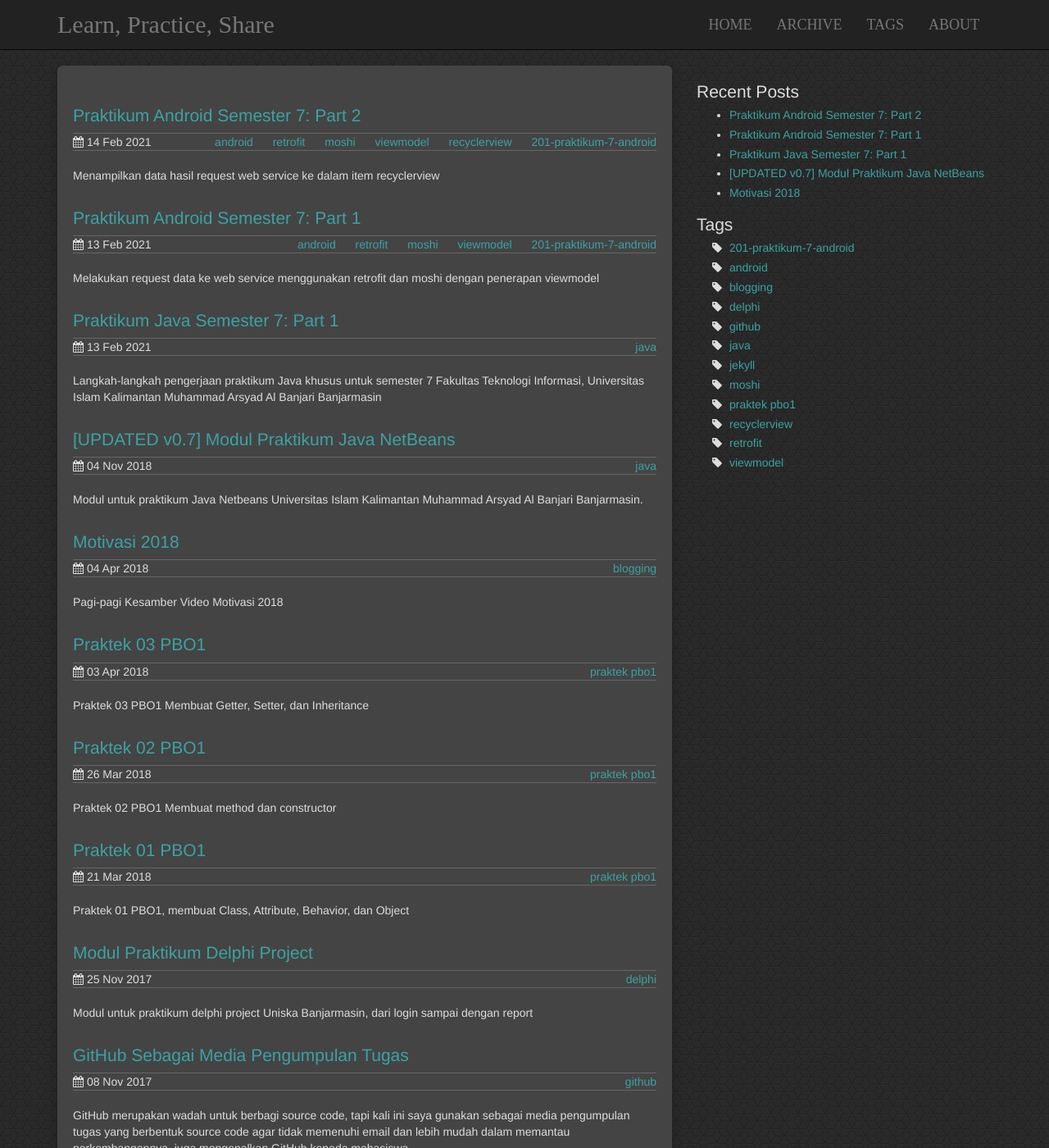
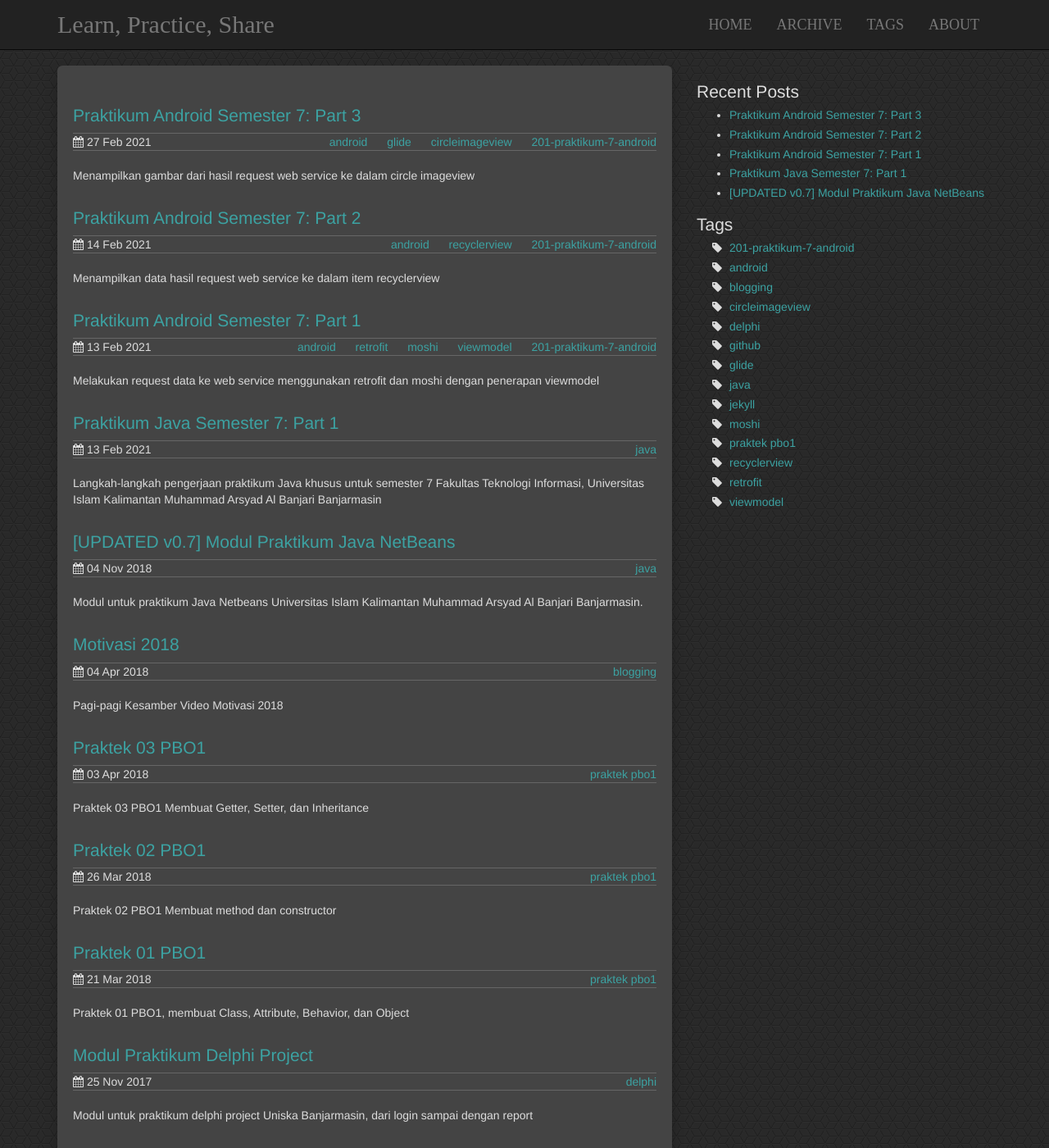
Before and after one commit to mirzayogy/mirzayogy.github.io, a Jekyll site: the page built from index.html, in a window 1280 px wide and 1400 px high. Shown: the whole window at 82% size. Built offline with Jekyll 4.4.1, drawn with Linux system fonts in a browser that asks for light colours; some of the changed text lies outside the part shown.

Commit message:
menampilkan gambar dengan circleimageview dan glide

```diff
--- a/_posts/2021-02-13-android-sem7-part1.markdown
+++ b/_posts/2021-02-13-android-sem7-part1.markdown
@@ -12,6 +12,10 @@ tags:
  - viewmodel
  - 201-praktikum-7-android
 ---
+
+Praktikum Android Semester 7: Part 1
+[Praktikum Android Semester 7: Part 2]({% post_url 2021-02-14-android-sem7-part2 %})
+[Praktikum Android Semester 7: Part 3]({% post_url 2021-02-27-android-sem7-part3 %})
 
 Pada praktikum khusus semester 7 ini diharapkan sudah menguasai dasar pemrograman android, bisa dipelajari diantaranya melalui playlist berikut
 
@@ -278,3 +282,4 @@ OK Proses request data berhasil.
 
 Praktikum Android Semester 7: Part 1
 [Praktikum Android Semester 7: Part 2]({% post_url 2021-02-14-android-sem7-part2 %})
+[Praktikum Android Semester 7: Part 3]({% post_url 2021-02-27-android-sem7-part3 %})
--- a/_posts/2021-02-14-android-sem7-part2.markdown
+++ b/_posts/2021-02-14-android-sem7-part2.markdown
@@ -8,15 +8,13 @@ comments : true
 description: Menampilkan data hasil request web service ke dalam item recyclerview
 tags:
  - android
- - retrofit
- - moshi
- - viewmodel
  - recyclerview
  - 201-praktikum-7-android
 ---
 
 [Praktikum Android Semester 7: Part 1]({% post_url 2021-02-13-android-sem7-part1 %})
 Praktikum Android Semester 7: Part 2
+[Praktikum Android Semester 7: Part 3]({% post_url 2021-02-27-android-sem7-part3 %})
 
 Pada [Part 1]({% post_url 2021-02-13-android-sem7-part1 %}) aplikasi sudah dapat melakukan request data namun hanya  menampilkan 1 (satu) field ke TextView. Data dapat ditampilkan dalam bentuk list yang bisa diimplementasikan dalam Android Studio dengan menggunakan ListView atau RecyclerView. Pada part ini akan digunakan `RecyclerView` dengan layout sederhana.
 
@@ -182,3 +180,7 @@ Terakhir pada manifest kita ganti agar UserActivity menjadi Main Launcher
 
 
 Voila ! jadilah data tampil di RecyclerView
+
+[Praktikum Android Semester 7: Part 1]({% post_url 2021-02-13-android-sem7-part1 %})
+Praktikum Android Semester 7: Part 2
+[Praktikum Android Semester 7: Part 3]({% post_url 2021-02-27-android-sem7-part3 %})
--- /dev/null
+++ b/_posts/2021-02-27-android-sem7-part3.markdown
@@ -0,0 +1,98 @@
+---
+layout: post
+title:  "Praktikum Android Semester 7: Part 3"
+date:   2021-02-27 09:00:00 +0800
+categories: android
+published: true
+comments : true
+description: Menampilkan gambar dari hasil request web service ke dalam circle imageview
+tags:
+ - android
+ - glide
+ - circleimageview
+ - 201-praktikum-7-android
+---
+
+[Praktikum Android Semester 7: Part 1]({% post_url 2021-02-13-android-sem7-part1 %})
+[Praktikum Android Semester 7: Part 2]({% post_url 2021-02-14-android-sem7-part2 %})
+Praktikum Android Semester 7: Part 3
+
+Pada [Part 2]({% post_url 2021-02-14-android-sem7-part2 %}) aplikasi sudah dapat menampilkan data ke dalam recyclerview, namun belum menampilkan data avatar yang merupakan url gambar, untuk menampilkannya praktikum kali ini menggunakan glide dan circleimageview.
+
+tambahkan pada `build.graddle.app`
+{% highlight  xml %}
+    ...
+    dependencies{
+        ...
+        implementation 'de.hdodenhof:circleimageview:3.1.0'
+        implementation 'com.github.bumptech.glide:glide:4.11.0'
+    }
+{% endhighlight %}
+
+Pada layout `item_row_user` modifikasi menjadi
+
+{% highlight  xml %}
+<?xml version="1.0" encoding="utf-8"?>
+<LinearLayout xmlns:android="http://schemas.android.com/apk/res/android"
+    xmlns:tools="http://schemas.android.com/tools"
+    android:layout_width="match_parent"
+    android:layout_height="wrap_content"
+    android:orientation="horizontal"
+    android:padding="16dp">
+
+    <de.hdodenhof.circleimageview.CircleImageView
+        android:id="@+id/iv_item_avatar"
+        android:layout_width="55dp"
+        android:layout_height="55dp"
+        android:layout_marginEnd="16dp"
+        android:layout_marginRight="16dp"
+        tools:src="@mipmap/ic_launcher_round"
+         />
+
+    <LinearLayout
+        android:orientation="vertical"
+        android:layout_width="match_parent"
+        android:layout_height="wrap_content">
+
+        <TextView
+            android:id="@+id/tv_item_name"
+            android:layout_width="match_parent"
+            android:layout_height="wrap_content"
+            android:layout_marginBottom="4dp"
+            android:textSize="16sp"
+            android:textStyle="bold"
+            tools:text="Name" />
+
+        <TextView
+            android:id="@+id/tv_item_email"
+            android:layout_width="match_parent"
+            android:layout_height="wrap_content"
+            android:maxLines="2"
+            tools:text="Email" />
+    </LinearLayout>
+
+
+</LinearLayout>
+{% endhighlight %}
+
+Pada method `bind` ubah lah isinya seperti berikut
+
+{% highlight  kotlin %}
+fun bind(userData: UserData) {
+    with(binding){
+        tvItemName.text = userData.first_name + " " + userData.last_name
+        tvItemEmail.text = userData.email
+
+        Glide.with(itemView.context)
+            .load(userData.avatar)
+            .apply(RequestOptions().override(55, 55))
+            .into(ivItemAvatar)
+    }
+}
+{% endhighlight %}
+
+Okedeh ! jadilah tampil gambar dari url avatar
+
+[Praktikum Android Semester 7: Part 1]({% post_url 2021-02-13-android-sem7-part1 %})
+[Praktikum Android Semester 7: Part 2]({% post_url 2021-02-14-android-sem7-part2 %})
+Praktikum Android Semester 7: Part 3
```
Also changed, not shown: 2 other files.
